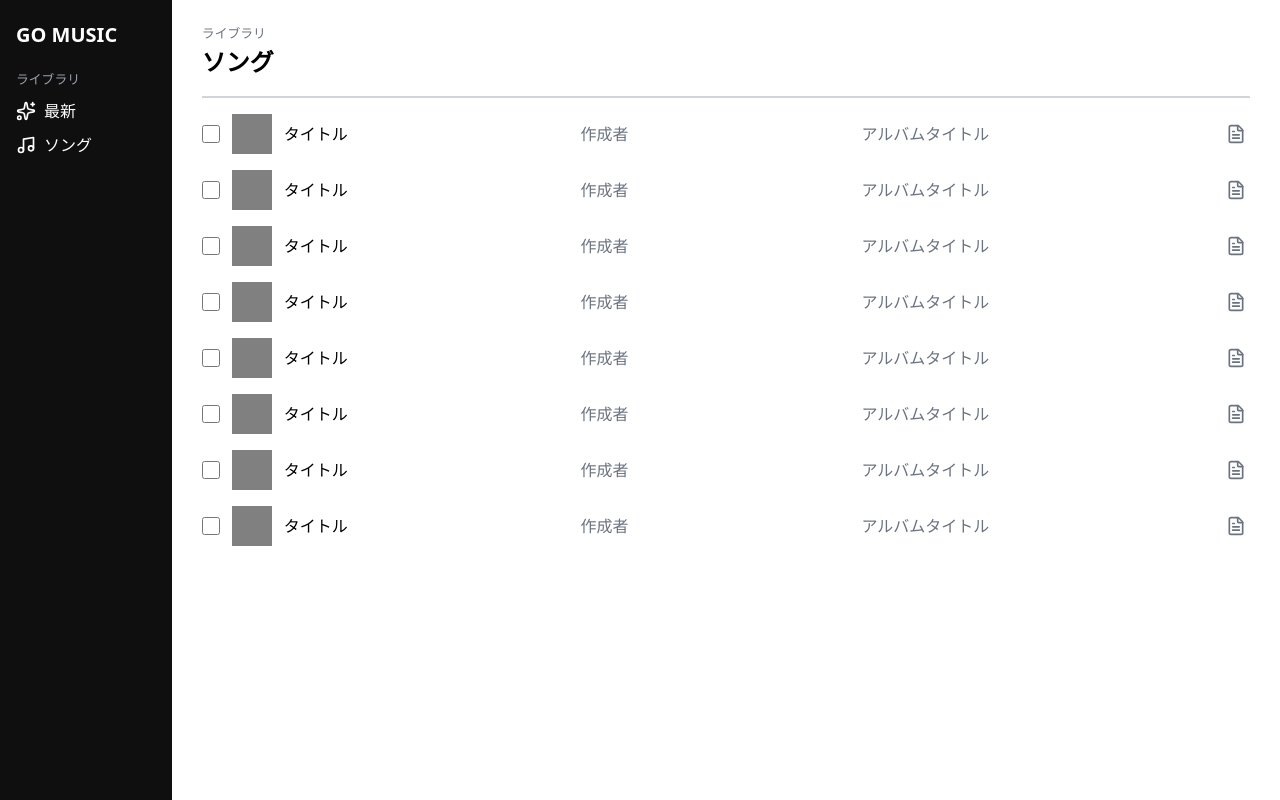
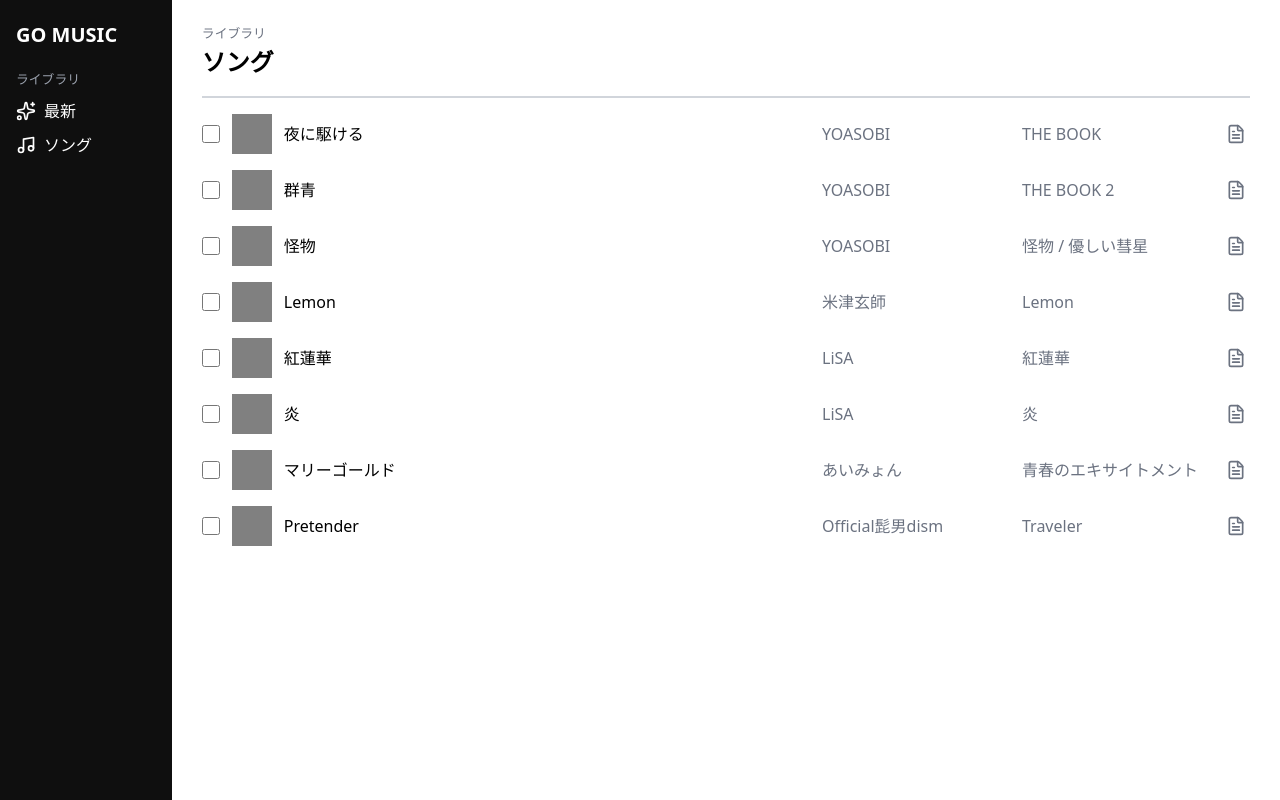
Before and after one commit to pathfinder-3030/go-music, a Next.js app: page /songs in a window 1280 px wide. Built offline with nearby package versions, Linux system fonts and the light colour scheme.

Commit message:
スタイル修正

```diff
--- a/src/app/components/songs/list-item/index.tsx
+++ b/src/app/components/songs/list-item/index.tsx
@@ -1,10 +1,23 @@
-"use client";
-
 import { useState } from "react";
 import { FileText } from "lucide-react";
+import Image from "next/image";
 
-export default function SongListItem() {
+type Props = {
+  title: string;
+  artist: string;
+  albumTitle: string;
+  lyrics?: string;
+  albumCover?: string;
+};
+
+export default function SongListItem({ title, artist, albumTitle, lyrics, albumCover }: Props) {
   const [checked, setChecked] = useState(false);
+
+  const handleLyricsClick = () => {
+    if (lyrics) {
+      console.log("歌詞:", lyrics);
+    }
+  };
 
   return (
     <div
@@ -15,24 +28,34 @@
         justifyContent: "space-between",
       }}
     >
-      <div style={{ display: "flex", gap: "12px", alignItems: "center" }}>
+      <div style={{ display: "flex", gap: "12px", alignItems: "center", flex: 1 }}>
         <input
           type='checkbox'
           checked={checked}
           onChange={(e) => setChecked(e.target.checked)}
           style={{ width: "18px", height: "18px", cursor: "pointer" }}
         />
-        <div style={{ width: "40px", height: "40px", background: "gray" }}></div>
-        <p>タイトル</p>
+        {albumCover ? (
+          <Image
+            src={albumCover}
+            alt={albumTitle}
+            width={40}
+            height={40}
+            style={{ objectFit: "cover" }}
+          />
+        ) : (
+          <div style={{ width: "40px", height: "40px", background: "gray" }}></div>
+        )}
+        <p style={{ width: "200px" }}>{title}</p>
       </div>
-      <div>
-        <p style={{ color: "#6b7280" }}>作成者</p>
+      <div style={{ width: "200px" }}>
+        <p style={{ color: "#6b7280" }}>{artist}</p>
       </div>
-      <div>
-        <p style={{ color: "#6b7280" }}>アルバムタイトル</p>
+      <div style={{ width: "200px" }}>
+        <p style={{ color: "#6b7280" }}>{albumTitle}</p>
       </div>
       <button
-        onClick={() => console.log("歌詞ボタンクリック")}
+        onClick={handleLyricsClick}
         style={{
           background: "transparent",
           border: "none",
--- a/src/app/songs/page.tsx
+++ b/src/app/songs/page.tsx
@@ -14,17 +14,77 @@
           <p style={{ fontSize: "1.5rem", fontWeight: "bold", lineHeight: 1.5 }}>ソング</p>
         </div>
         <div>
-          <SongListItem />
-          <SongListItem />
-          <SongListItem />
-          <SongListItem />
-          <SongListItem />
-          <SongListItem />
-          <SongListItem />
-          <SongListItem />
+          {songs.map((song) => (
+            <SongListItem
+              key={song.id}
+              title={song.title}
+              artist={song.artist}
+              albumTitle={song.albumTitle}
+              lyrics={song.lyrics}
+            />
+          ))}
         </div>
       </div>
       {/* コンテンツ */}
     </div>
   );
 }
+
+const songs = [
+  {
+    id: 1,
+    title: "夜に駆ける",
+    artist: "YOASOBI",
+    albumTitle: "THE BOOK",
+    lyrics: "沈むように溶けてゆくように...",
+  },
+  {
+    id: 2,
+    title: "群青",
+    artist: "YOASOBI",
+    albumTitle: "THE BOOK 2",
+    lyrics: "さよならだけ 告げて消えた...",
+  },
+  {
+    id: 3,
+    title: "怪物",
+    artist: "YOASOBI",
+    albumTitle: "怪物 / 優しい彗星",
+    lyrics: "正しさとは 愚かさとは...",
+  },
+  {
+    id: 4,
+    title: "Lemon",
+    artist: "米津玄師",
+    albumTitle: "Lemon",
+    lyrics: "夢ならばどれほどよかったでしょう...",
+  },
+  {
+    id: 5,
+    title: "紅蓮華",
+    artist: "LiSA",
+    albumTitle: "紅蓮華",
+    lyrics: "強くなれる理由を知った...",
+  },
+  {
+    id: 6,
+    title: "炎",
+    artist: "LiSA",
+    albumTitle: "炎",
+    lyrics: "さよならありがとう 声の限り...",
+  },
+  {
+    id: 7,
+    title: "マリーゴールド",
+    artist: "あいみょん",
+    albumTitle: "青春のエキサイトメント",
+    lyrics: "風の強さがちょっと...",
+  },
+  {
+    id: 8,
+    title: "Pretender",
+    artist: "Official髭男dism",
+    albumTitle: "Traveler",
+    lyrics: "君とのラブストーリー...",
+  },
+];
```
